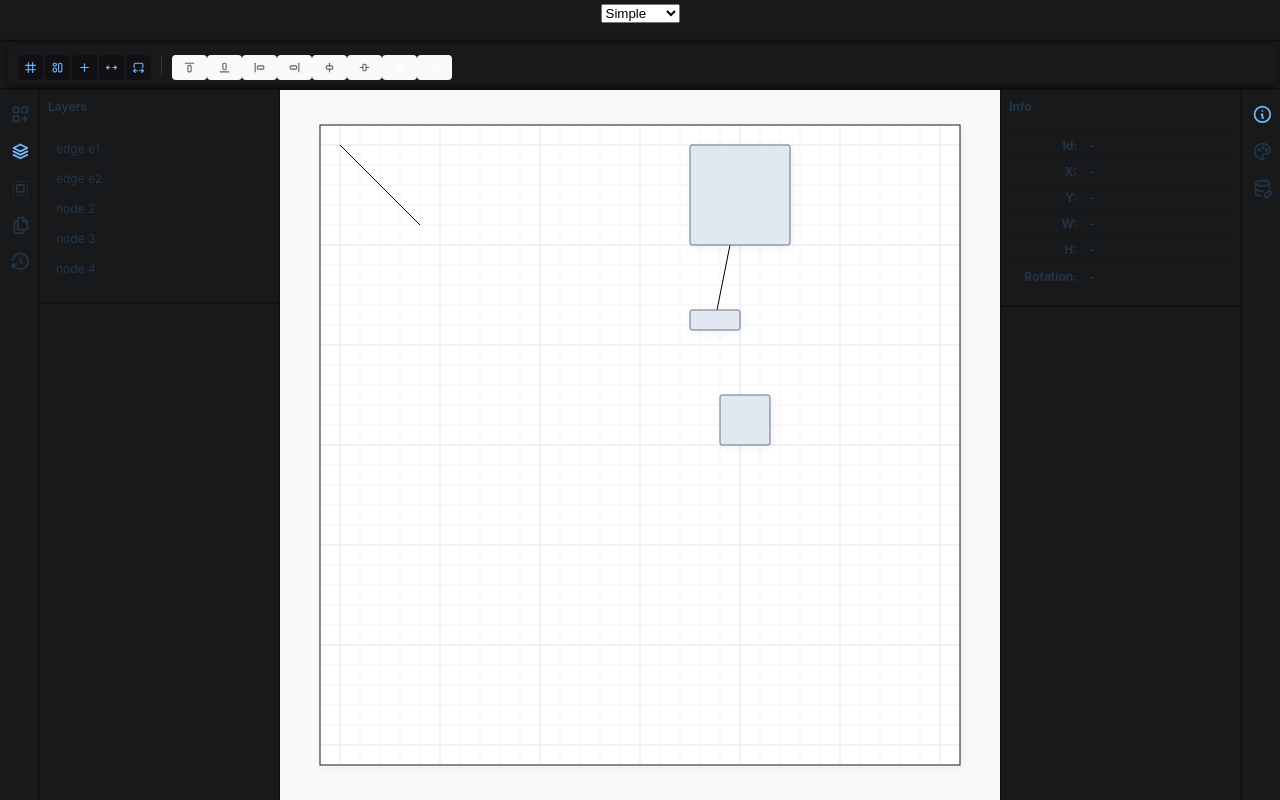
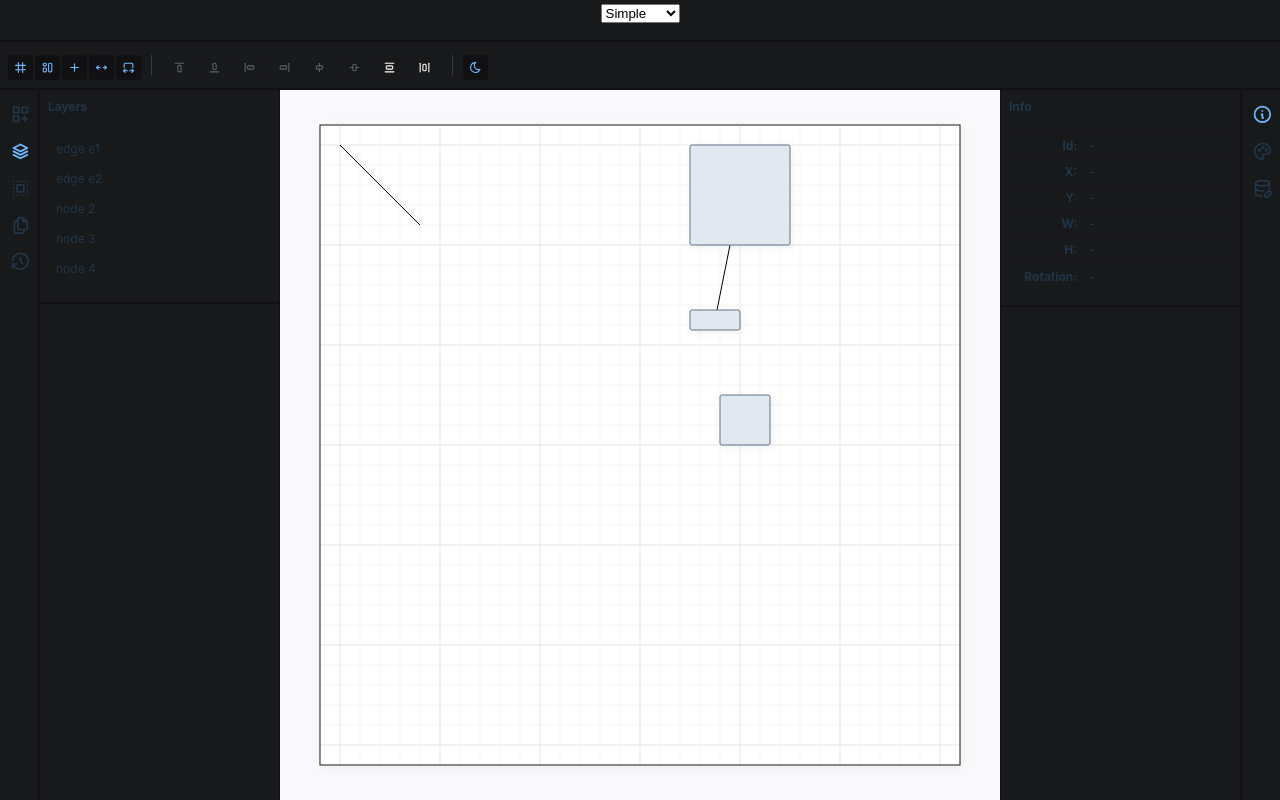
Before and after one commit to kkckkc/diagram-craft, a React (Vite) app: page / in a window 1280 px wide. Built offline with nearby package versions, Linux system fonts and the light colour scheme.

Commit message:
Toggle dark mode

```diff
--- a/src/App.css
+++ b/src/App.css
@@ -340,12 +340,10 @@ dt, dd {
 /* ************* Toolbar styles */
 .ToolbarRoot {
   display: flex;
-  padding: 10px;
+  padding: 10px 0;
   width: 100%;
   min-width: max-content;
-  border-radius: 6px;
   background-color: var(--slate-2);
-  box-shadow: 0 2px 10px var(--black-a7);
 }
 
 .ToolbarToggleItem,
@@ -353,6 +351,7 @@ dt, dd {
 .ToolbarButton {
   flex: 0 0 auto;
   color: var(--slate-11);
+  background-color: var(--slate-2);
   height: 25px;
   padding: 0 5px;
   border-radius: 4px;
--- a/src/app/toolbar/ActionToggleGroup.tsx
+++ b/src/app/toolbar/ActionToggleGroup.tsx
@@ -38,11 +38,8 @@ export const ActionToggleGroup = (props: Props) => {
         onValueChange={value => {
           for (const action of Object.keys(values)) {
             if (value.includes(action) && !values[action]) {
-              // TODO: We should replace setValues with events
-              setValues({ ...values, [action]: true });
               (props.actionMap[action as keyof ActionMap] as ToggleAction)?.execute();
             } else if (!value.includes(action) && values[action]) {
-              setValues({ ...values, [action]: false });
               (props.actionMap[action as keyof ActionMap] as ToggleAction)?.execute();
             }
           }
--- a/src/app/toolbar/ActionToggleItem.tsx
+++ b/src/app/toolbar/ActionToggleItem.tsx
@@ -2,6 +2,7 @@ import * as ReactToolbar from '@radix-ui/react-toolbar';
 import { useContext, useEffect } from 'react';
 import { ActionToggleGroupContext } from './ActionToggleGroup.tsx';
 import { ToggleAction } from '../../canvas/keyMap.ts';
+import { useEventListener } from '../hooks/useEventListener.ts';
 
 export const ActionToggleItem = (props: Props) => {
   const actions = useContext(ActionToggleGroupContext);
@@ -9,6 +10,10 @@ export const ActionToggleItem = (props: Props) => {
   useEffect(() => {
     actions!.setActionState(props.action, (props.actionMap[props.action] as ToggleAction)?.state);
   }, [props.action, props.actionMap, actions]);
+
+  useEventListener(props.actionMap[props.action]!, 'actionchanged', ({ action }) => {
+    actions!.setActionState(props.action, (action as ToggleAction)?.state);
+  });
 
   return (
     <ReactToolbar.ToggleItem
--- a/src/app/toolbar/Toolbar.tsx
+++ b/src/app/toolbar/Toolbar.tsx
@@ -11,6 +11,7 @@ import {
   TbLayoutAlignTop,
   TbLayoutDistributeHorizontal,
   TbLayoutDistributeVertical,
+  TbMoon,
   TbPlus
 } from 'react-icons/tb';
 import * as ReactToolbar from '@radix-ui/react-toolbar';
@@ -66,6 +67,14 @@ export const Toolbar = (props: Props) => {
       <ReactToolbar.Button className="ToolbarButton" value="bold" aria-label="Bold">
         <TbLayoutDistributeVertical />
       </ReactToolbar.Button>
+
+      <ReactToolbar.Separator className="ToolbarSeparator" />
+
+      <ActionToggleGroup {...props}>
+        <ActionToggleItem action={'TOGGLE_DARK_MODE'} {...props}>
+          <TbMoon />
+        </ActionToggleItem>
+      </ActionToggleGroup>
     </ReactToolbar.Root>
   );
 };
--- a/src/canvas/actions/toggleAnchorTypeAction.ts
+++ b/src/canvas/actions/toggleAnchorTypeAction.ts
@@ -26,6 +26,7 @@ export class ToggleAnchorTypeAction extends EventEmitter<ActionEvents> implement
 
     this.diagram.snapManagerConfig.on('change', () => {
       this.state = diagram.snapManagerConfig.anchorTypes.includes(anchorType);
+      this.emit('actionchanged', { action: this });
     });
   }
 
--- /dev/null
+++ b/src/canvas/actions/toggleDarkMode.ts
@@ -0,0 +1,38 @@
+import { ActionEvents, ToggleAction } from '../keyMap.ts';
+import { EventEmitter } from '../../utils/event.ts';
+
+declare global {
+  interface ActionMap {
+    TOGGLE_DARK_MODE: ToggleDarkModeAction;
+  }
+}
+
+export class ToggleDarkModeAction extends EventEmitter<ActionEvents> implements ToggleAction {
+  enabled = true;
+  state: boolean = false;
+
+  constructor() {
+    super();
+    setTimeout(() => {
+      this.state = document.querySelectorAll('.dark-theme').length > 0;
+      this.emit('actionchanged', { action: this });
+    }, 1000);
+  }
+
+  execute(): void {
+    if (this.state) {
+      document.querySelectorAll('.dark-theme').forEach(element => {
+        element.classList.remove('dark-theme');
+        element.classList.add('light-theme');
+      });
+      this.state = false;
+    } else {
+      document.querySelectorAll('.light-theme').forEach(element => {
+        element.classList.remove('light-theme');
+        element.classList.add('dark-theme');
+      });
+      this.state = true;
+    }
+    this.emit('actionchanged', { action: this });
+  }
+}
--- a/src/canvas/keyMap.ts
+++ b/src/canvas/keyMap.ts
@@ -5,6 +5,7 @@ import { SelectAllAction } from './actions/selectAllAction.ts';
 import { EditableDiagram } from '../model-editor/editable-diagram.ts';
 import { AlignAction } from './actions/alignAction.ts';
 import { ToggleAnchorTypeAction } from './actions/toggleAnchorTypeAction.ts';
+import { ToggleDarkModeAction } from './actions/toggleDarkMode.ts';
 
 export type ActionEvents = {
   actionchanged: { action: Action };
@@ -48,7 +49,8 @@ export const defaultCanvasActions: ActionMapFactory = (state: State) => ({
   TOGGLE_ANCHOR_TYPE_GRID: new ToggleAnchorTypeAction(state.diagram, 'grid'),
   TOGGLE_ANCHOR_TYPE_CANVAS: new ToggleAnchorTypeAction(state.diagram, 'canvas'),
   TOGGLE_ANCHOR_TYPE_NODE: new ToggleAnchorTypeAction(state.diagram, 'node'),
-  TOGGLE_ANCHOR_TYPE_DISTANCE: new ToggleAnchorTypeAction(state.diagram, 'distance')
+  TOGGLE_ANCHOR_TYPE_DISTANCE: new ToggleAnchorTypeAction(state.diagram, 'distance'),
+  TOGGLE_DARK_MODE: new ToggleDarkModeAction()
 });
 
 export const makeActionMap = (...factories: ActionMapFactory[]): ActionMapFactory => {
```
